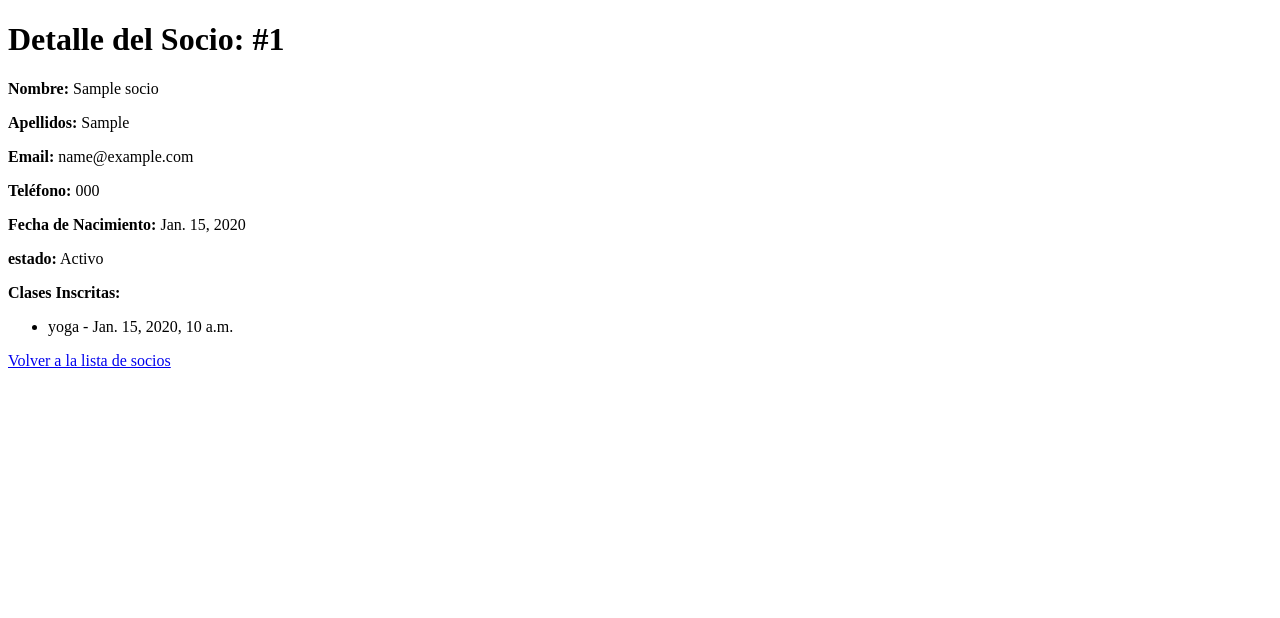
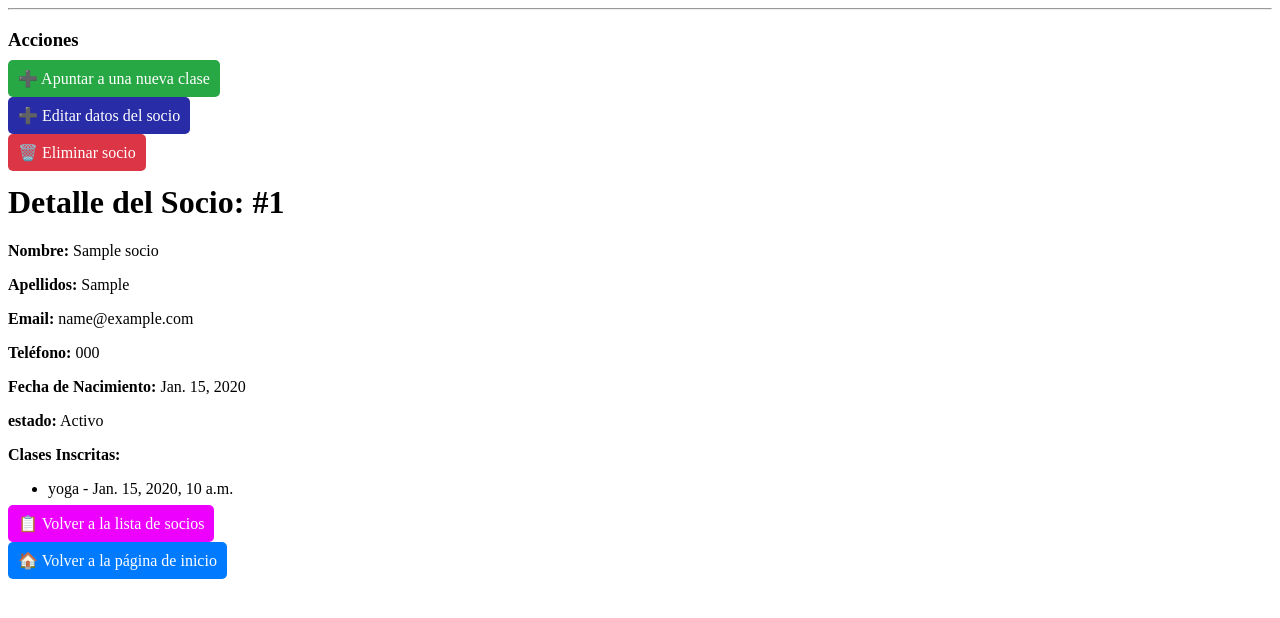
Before and after one commit to rhernandezmy/gimnasio, a Django app: page /socios/1/ in a window 1280 px wide. Shown: the top 618 px of the page. Run offline with Django 5.2, Linux system fonts and the light colour scheme; tables that the repository leaves empty hold one stand-in row (values such as "Sample post").

Commit message:
Añadir template y formulario para poder apuntarse a clases. Poner algo de estilo css

```diff
--- a/gimnasio/socios/forms.py
+++ b/gimnasio/socios/forms.py
@@ -83,3 +83,7 @@ class SocioUpdateForm(forms.ModelForm):
         widgets = {
             'fecha_nacimiento': forms.DateInput(attrs={'type': 'date'}),  # Para usar un selector de fecha en el formulario
         }
+
+class ApuntarClaseForm(forms.Form):
+    socio = forms.ModelChoiceField(queryset=Socio.objects.filter(activo=True), label="Seleccionar Socio")
+    clase = forms.ModelChoiceField(queryset=Clase.objects.all(), label="Seleccionar Clase")
--- a/gimnasio/socios/templates/socios/socio_detail.html
+++ b/gimnasio/socios/templates/socios/socio_detail.html
@@ -3,6 +3,22 @@
 <head>
     <title>Detalle del Socio #{{socio.id }}</title>
 </head>
+    <hr>
+    <h3>Acciones</h3>
+    <!-- Este botón genera el enlace con el ID correcto automáticamente -->
+    <a href="{% url 'apuntar_clase' socio.id %}" style="padding: 10px; background-color: #28a745; color: white; text-decoration: none; border-radius: 5px;">
+        ➕ Apuntar a una nueva clase
+    </a>
+
+    <br><br>
+    <a href="{% url 'socio_update' socio.id %}" style="padding: 10px; background-color: #282ca7; color: white; text-decoration: none; border-radius: 5px;">
+        ➕ Editar datos del socio
+    </a>
+    <br><br>
+    <a href="{% url 'socio_delete' socio.id %}" style="padding: 10px; background-color: #dc3545; color: white; text-decoration: none; border-radius: 5px;">
+        🗑️ Eliminar socio
+    </a>
+
 <body>
     <h1>Detalle del Socio: #{{socio.id }}</h1>
     <p><strong>Nombre:</strong> {{ socio.nombre }}</p>
@@ -20,6 +36,11 @@
             <li>No está inscrito en ninguna clase.</li>
         {% endfor %}
     </ul>
-    <a href="{% url 'socio_list' %}">Volver a la lista de socios</a>
+    <a href="{% url 'socio_list' %}" style="padding: 10px; background-color: #ee00ff; color: white; text-decoration: none; border-radius: 5px;">
+        📋 Volver a la lista de socios
+    </a>
+    <br><br>
+    <a href="{% url 'home' %}" style="padding: 10px; background-color: #007bff; color: white; text-decoration: none; border-radius: 5px;">
+        🏠 Volver a la página de inicio
 </body>
 </html>
--- a/gimnasio/socios/urls.py
+++ b/gimnasio/socios/urls.py
@@ -28,6 +28,10 @@ urlpatterns = [
     path('socios/<int:pk>/editar/', views.SocioUpdateView.as_view(), name='socio_update'),
     path('socios/<int:pk>/eliminar/', views.SocioDeleteView.as_view(), name='socio_delete'),
 
-     # Creación de nuevas clases
+    # Creación de nuevas clases
     path('clases/nuevo/', views.clase_create, name='clase_create'),
+
+    # Apuntar a una clase
+    path('socios/apuntar_clase/<int:pk>/', views.apuntar_clase, name='apuntar_clase'),
+
 ]
--- a/gimnasio/socios/views.py
+++ b/gimnasio/socios/views.py
@@ -1,7 +1,8 @@
-from django.shortcuts import redirect, render
+from urllib import request
+from django.shortcuts import get_object_or_404, redirect, render
 from django.urls import reverse_lazy
 from django.views.generic import ListView, DetailView, UpdateView, DeleteView, TemplateView
-from .forms import SocioForm, ClaseForm, EntrenadorForm
+from .forms import ApuntarClaseForm, SocioForm, ClaseForm, EntrenadorForm
 from .models import Clase, Entrenador, Socio
 
 # Crear un nuevo socio (vista basada en función)
@@ -89,3 +90,16 @@ def clase_create(request):
     else:
         form = ClaseForm()
     return render(request, 'socios/clase_create.html', {'form': form})
+
+# Vista para apuntar a un socio a una clase
+def apuntar_clase(request): # Ya no recibe pk
+    if request.method == 'POST':
+        form = ApuntarClaseForm(request.POST)
+        if form.is_valid():
+            socio = form.cleaned_data['socio']
+            clase = form.cleaned_data['clase']
+            socio.clases_inscritas.add(clase)
+            return redirect('socio_detail', pk=socio.pk)
+    else:
+        form = ApuntarClaseForm()
+    return render(request, 'socios/apuntar_clase.html', {'form': form})
```
Also changed, not shown: gimnasio/socios/templates/socios/apuntar_clase.html (added, +15 -0 lines).
